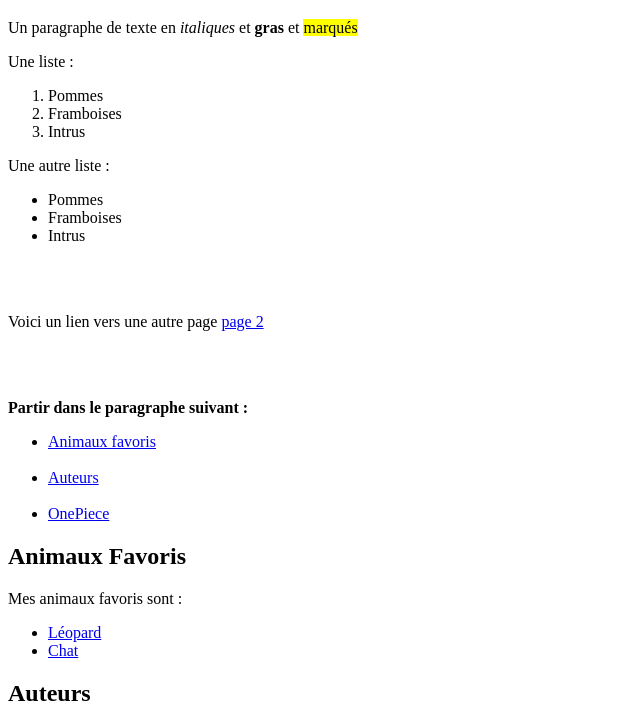
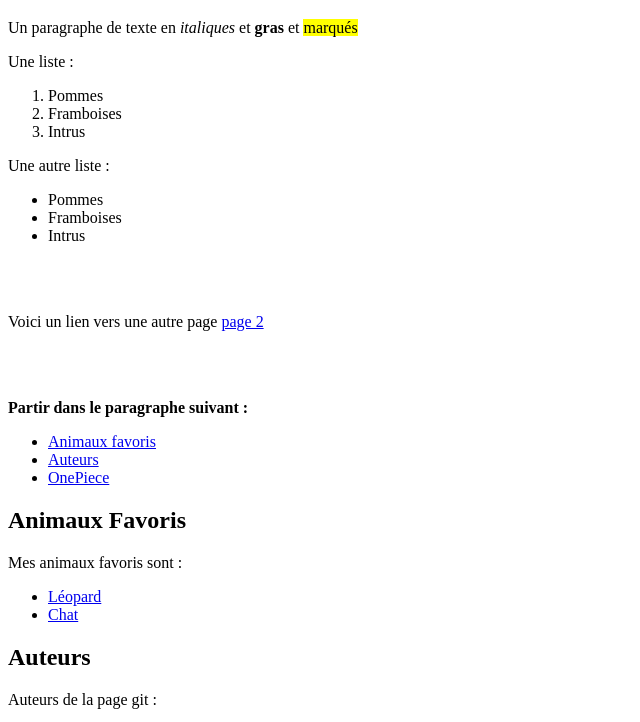
Before and after one commit to otouat/otouat.github.io, a plain HTML site: page index.html in a window 1280 px wide. Shown: the part 61-783 px from the top of the page, without its empty margins (0-640 px from the left). Drawn offline with Linux system fonts and the light colour scheme.

Commit message:
Update index.html

```diff
--- a/index.html
+++ b/index.html
@@ -37,8 +37,8 @@
 		<br><br>
 		<!--- Ajout liens à l'interieur de la page--->
 		<p> <strong>Partir dans le paragraphe suivant :</strong>
-			<ul><li><a href="#Animaux favoris">Animaux favoris</a> <br><br></li>
-				<li><a href="#Auteurs">Auteurs</a> <br><br></li>
+			<ul><li><a href="#Animaux favoris">Animaux favoris</a> </li>
+				<li><a href="#Auteurs">Auteurs</a> </li>
 				<li><a href="#OnePiece">OnePiece</a></li>
 			</ul>
 
```
